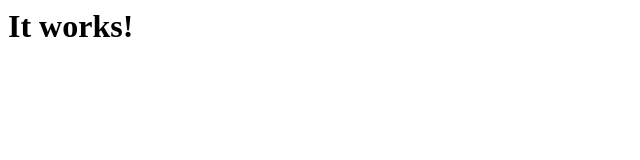
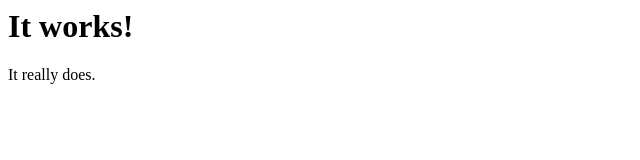
Before and after one commit to jaapb/jaapb.github.io, a plain HTML site: page test.html in a window 1280 px wide. Shown: the full height of the page, 0-640 px from the left. Drawn offline with Linux system fonts and the light colour scheme.

Commit message:
Added paragraph to test page

```diff
--- a/test.html
+++ b/test.html
@@ -5,5 +5,6 @@
 
 	<body>
 		<h1>It works!</h1>
+		<p>It really does.</p>
 	</body>
 </html>
```
